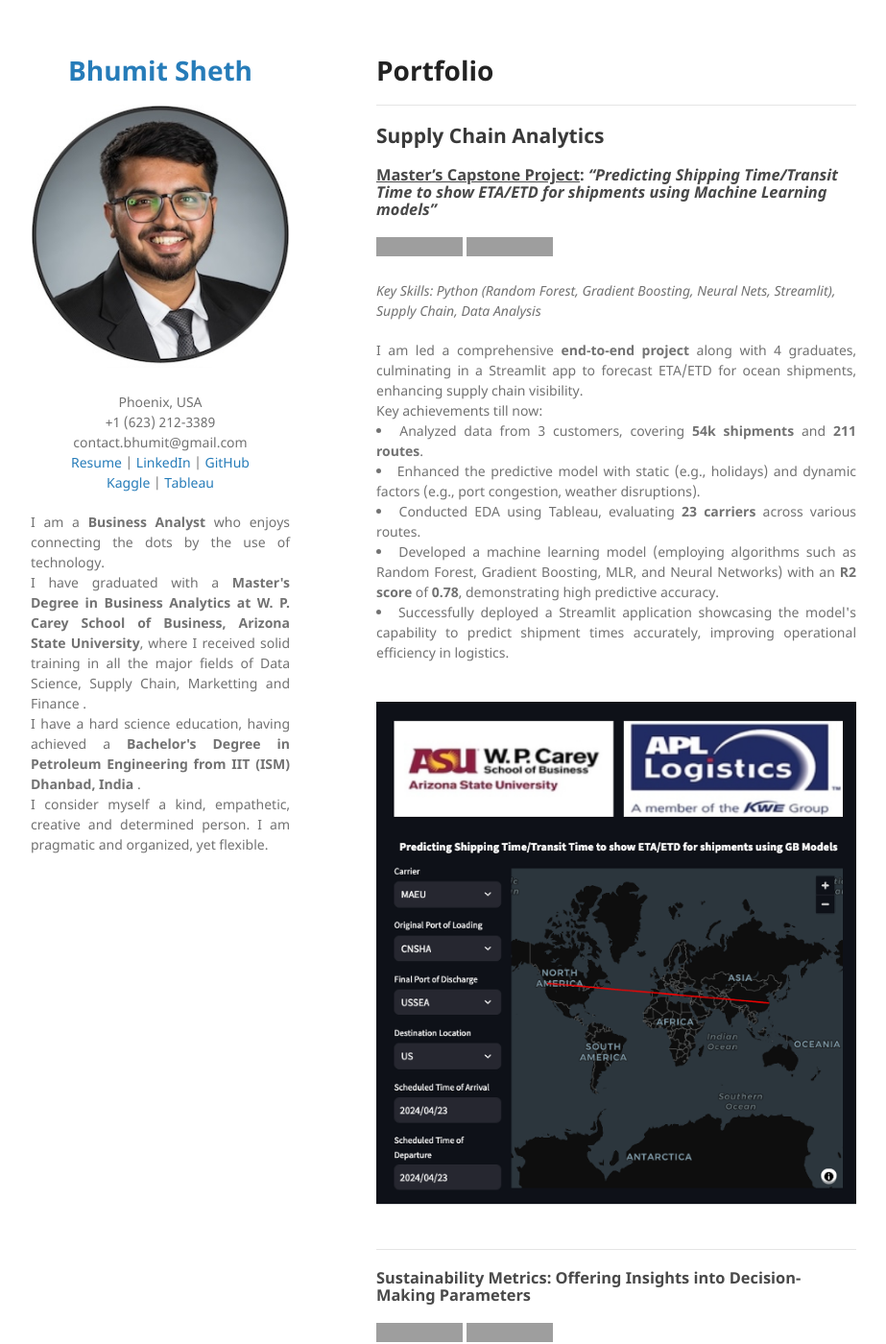
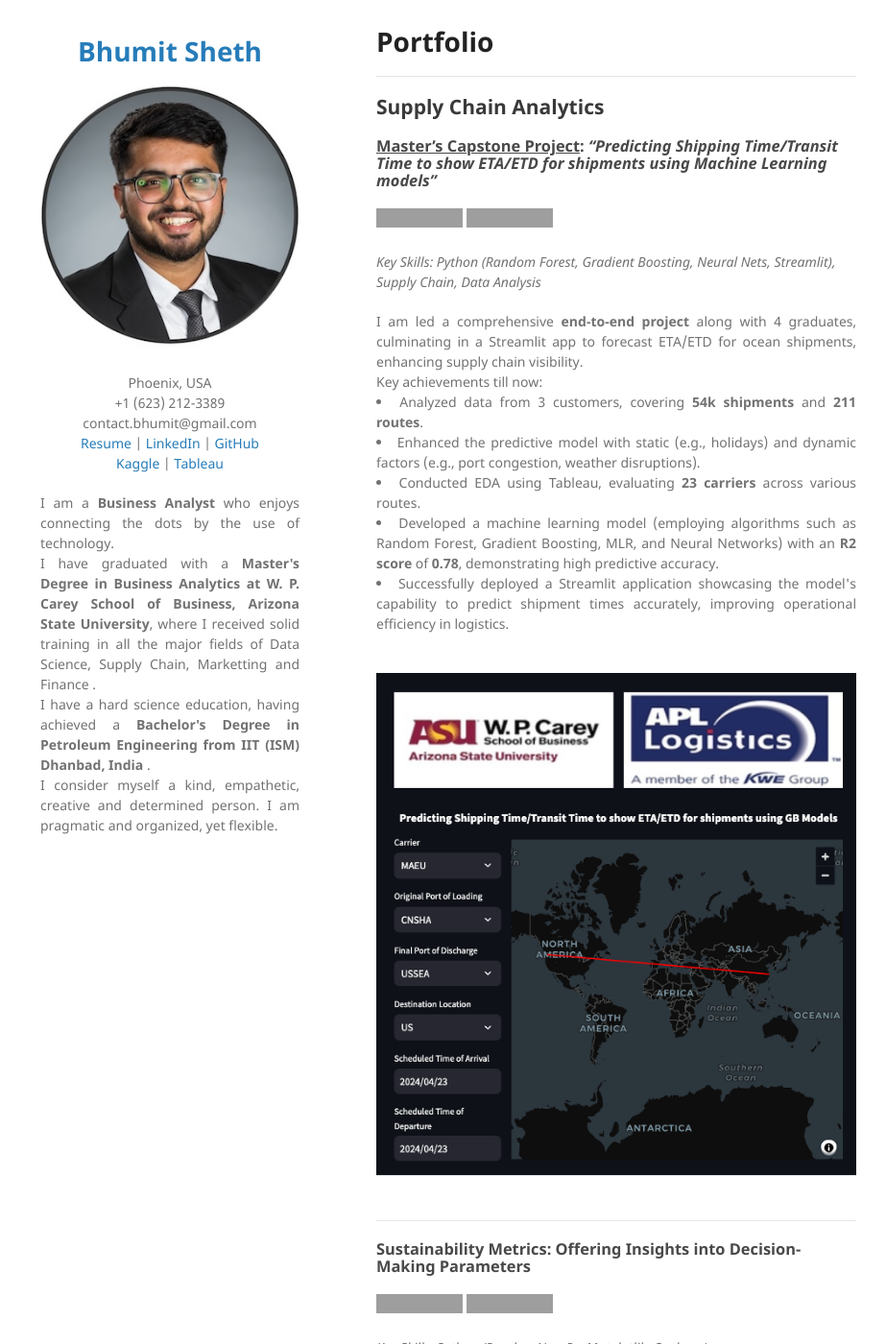
Before and after one commit to shethbhumit/portfolio, a Jekyll site: the page built from index.md, in a window 1280 px wide and 1400 px high. Shown: the whole window at 96% size, without its empty margins (178-1101 px from the left). Built offline with Jekyll 4.4.1, drawn with Linux system fonts in a browser that asks for light colours; our own code applies the rules of GitHub Pages for plain Markdown files; grey boxes are pictures that could not be loaded.

Commit message:
Update jekyll-theme-minimal.scss

```diff
--- a/_sass/jekyll-theme-minimal.scss
+++ b/_sass/jekyll-theme-minimal.scss
@@ -3,7 +3,7 @@
 
 body {
   background-color: #fff;
-  padding:50px;
+  padding:20px;
   font: 14px/1.5 "Noto Sans", "Helvetica Neue", Helvetica, Arial, sans-serif;
   color:#727272;
   font-weight:400;
@@ -56,7 +56,8 @@ a:hover small {
 }
 
 .wrapper {
-  width:860px;
+  width: auto;
+  max-width: 860px;
   margin:0 auto;
 }
 
@@ -108,6 +109,7 @@ header {
   width:270px;
   float:left;
   position:fixed;
+  padding: 10px;
   -webkit-font-smoothing:subpixel-antialiased;
 }
 
@@ -197,76 +199,74 @@ footer {
 }
 
 @media print, screen and (max-width: 960px) {
-
   div.wrapper {
-    width:auto;
-    margin:0;
+    width: auto;
+    margin: 0;
+    padding: 5px;  // Added padding for better spacing
   }
 
   header, section, footer {
-    float:none;
-    position:static;
-    width:auto;
+    float: none;
+    position: static;
+    width: auto;
+    padding: 10px 0;  // Ensure consistent padding
   }
 
   header {
-    padding-right:320px;
+    padding-right: 0;  // Adjusted padding for better space utilization
   }
 
   section {
-    border:1px solid #e5e5e5;
-    border-width:1px 0;
-    padding:20px 0;
-    margin:0 0 20px;
+    border: 1px solid #e5e5e5;
+    border-width: 1px 0;
+    padding: 20px 10px;  // Added horizontal padding
+    margin: 0 0 20px;
   }
 
   header a small {
-    display:inline;
+    display: inline;
   }
 
   header ul {
-    position:absolute;
-    right:50px;
-    top:52px;
+    position: static;  // Changed to static for better alignment
+    padding-top: 10px;  // Added padding for separation
   }
 }
-
 @media print, screen and (max-width: 720px) {
   body {
-    word-wrap:break-word;
+    word-wrap: break-word;  // Helps prevent text overflow
   }
 
   header {
-    padding:0;
+    padding: 0;
   }
 
   header ul, header p.view {
-    position:static;
+    position: static;
   }
 
   pre, code {
-    word-wrap:normal;
+    word-wrap: normal;
   }
 }
-
 @media print, screen and (max-width: 480px) {
   body {
-    padding:15px;
+    padding: 10px;  // Reduced padding for more screen space
   }
 
   .downloads {
-    width:99%;
+    width: 100%;  // Use full width for buttons
   }
 
-  .downloads li, .downloads li + li + li {
-    width:33%;
+  .downloads li {
+    width: 33.33%;  // Ensure equal width for all items
+    padding: 5px 0;  // Added padding for touch targets
   }
 }
-
 @media print {
   body {
-    padding:0.4in;
-    font-size:12pt;
-    color:#444;
+    padding: 0.4in;
+    font-size: 12pt;
+    color: #444;
   }
 }
```
